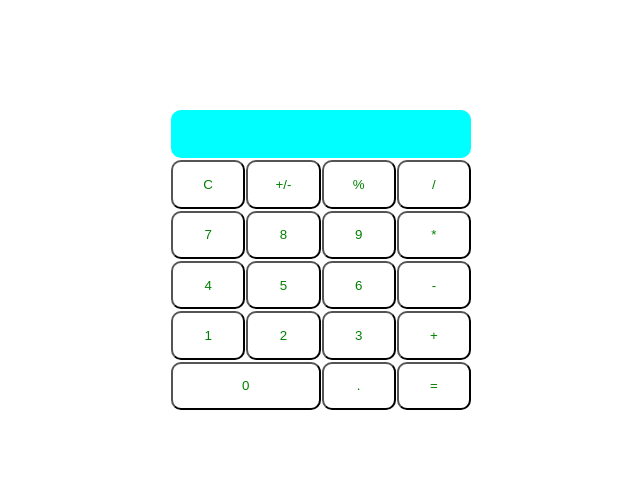
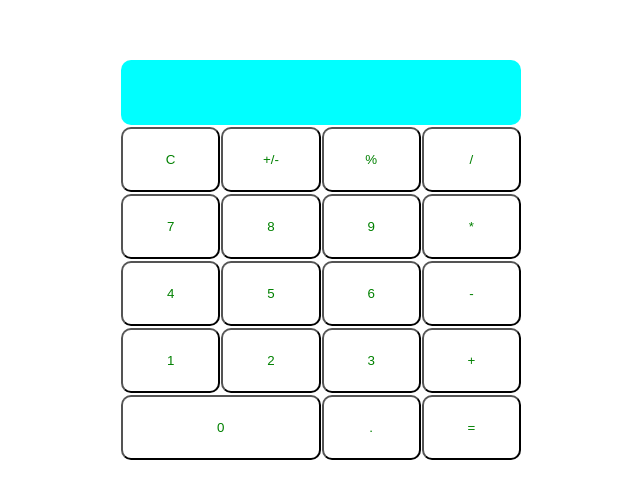
Before and after one commit to coreyde/calculator, a plain HTML site: page index.html in a window 1280 px wide. Shown: the part 140-638 px from the top of the page, without its empty margins (319-959 px from the left). Drawn offline with Linux system fonts and the light colour scheme.

Commit message:
increased font size

```diff
--- a/style.css
+++ b/style.css
@@ -7,8 +7,8 @@ body {
 }
 
 .calculator {
-  height: 300px;
-  width: 300px;
+  height: 400px;
+  width: 400px;
   display: grid;
 }
 
@@ -18,7 +18,9 @@ body {
   color: black;
   grid-column: span 4;
   text-align: right;
+  vertical-align: text-bottom;
   font-weight: bold;
+  font-size: 35px;
   border-radius: 10px;
 }
 
```
